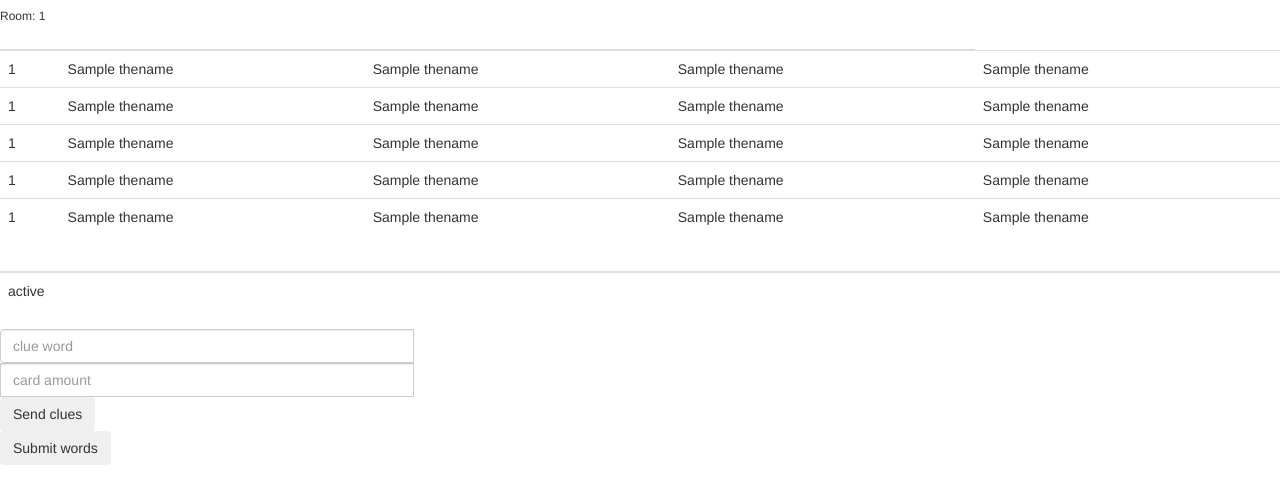
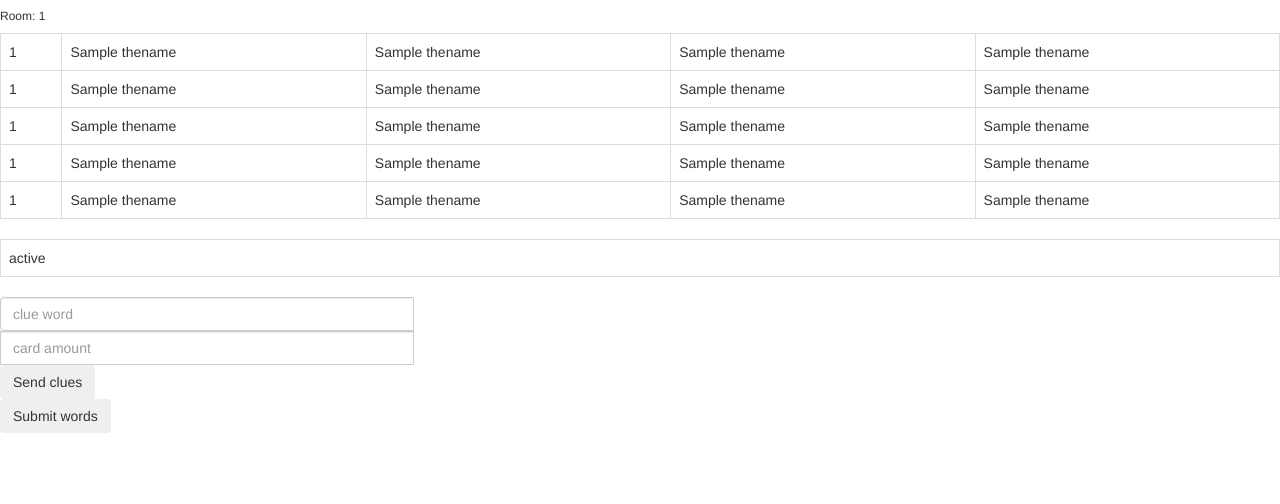
Before and after one commit to mavho/SlugNames, a Flask app: template SlugNames/templates/layouts/game_room.html in a window 1280 px wide. Shown: the top 504 px of the page. Run offline with Flask 2, Linux system fonts and the light colour scheme; the template is opened without the code that fills it: most values are stand-ins (such as "Sample title", 1, 10 or a date in 2020); some libraries are stand-ins or nearby versions.

Commit message:
fixed select bug, table is bordered, gevent-websockets added, removed comments

```diff
--- a/SlugNames/RoomMaster.py
+++ b/SlugNames/RoomMaster.py
@@ -175,6 +175,6 @@ class RoomMaster():
         if ties, it's really up to how this sorted method works
         """
         res = []
-        res = sorted(self.cardQ.items(), key=lambda kv:kv[1])
+        res = sorted(self.cardQ.items(), key=lambda kv:kv[1],reverse=True)
 
         return res[:int(self.clue_amt)]
--- a/SlugNames/run_server.py
+++ b/SlugNames/run_server.py
@@ -35,9 +35,6 @@ def spyGame(roomid):
 def create_room(data):
     """
     sends caller back a room master object and url
-    Wait no room master obj isn't seriliazable, we need to return stuff from it
-    The js files should build off that
-    This can be used either to join a create a room.
     """
     GM = RoomMaster()
     room = data['room']
@@ -163,7 +160,6 @@ def flip_card(data):
     start of the next spy turn
 
     TODO: timer implementation
-    also actions
     """
     # data should have room name or something
     print('data in cards: ', end='', file=sys.stderr)
--- a/SlugNames/static/js/game_page.js
+++ b/SlugNames/static/js/game_page.js
@@ -33,7 +33,7 @@ $(document).ready(function() {
                 }
                 if(tostr in cardQ){
                     delete cardQ[tostr];
-                    tab_rc.css('border-color','white');
+                    tab_rc.css('border-color','#ddd');
                     tab_rc.css('background-color','white');
                 }else if (Object.keys(cardQ).length < cardQ_len){
                     cardQ[tostr] = {'row':row,'col':col};
@@ -163,16 +163,14 @@ function attemptSpyEmit(clue,amt){
 
 //We set agent turn to false once they send to prevent them from sending multiple, even thought the next phase hasn't started
 function attemptAgentEmit(){
-    console.log("ATTEMPTING EMIT");
     if(agent_turn){
-        console.log("ATTEMPTING EMIT");
         socket.emit("flip card", {'roomid':roomid, 'turn':team, 'cards':cardQ});
         agent_turn = false;
         //remove styling from the cardQ, then reset it
         for(let card of Object.keys(cardQ)){
             let rc = cardQ[card];
             let tab_rc = $("#" + rc['row'] + '-'+ rc['col']);
-            tab_rc.css('border-color','grey');
+            tab_rc.css('border-color','#ddd');
             tab_rc.css('background-color','white');
         }
         cardQ = {};
--- a/SlugNames/templates/layouts/game_room.html
+++ b/SlugNames/templates/layouts/game_room.html
@@ -3,15 +3,7 @@
 {% block content %}
     <h6 id="maintitle">Room: {{ roomid }} </h6>
     <h6 id="debug"></h6>
-    <table id="word_table" class="table">
-        <thead>
-            <tr>
-                <th scope="col"></th>
-                <th scope="col"> </th>
-                <th scope="col"> </th>
-                <th scope="col"> </th>
-                </tr>
-        </thead>
+    <table id="word_table" class="table table-bordered">
         <tbody>
         {% for i in range(5) %}
             <tr>
@@ -60,15 +52,7 @@
     </table>
 
     {% if boardstate %}
-    <table class="table">
-        <thead>
-            <tr>
-                <th scope="col"></th>
-                <th scope="col"> </th>
-                <th scope="col"> </th>
-                <th scope="col"> </th>
-            </tr>
-        </thead>
+    <table class="table table-bordered">
         <tbody>
         {% for row in boardstate %}
             <tr>
--- a/requirements.txt
+++ b/requirements.txt
@@ -1,5 +1,6 @@
 bottle==0.12.17
 certifi==2020.4.5.1
+cffi==1.14.0
 chardet==3.0.4
 click==7.1.1
 dnspython==1.16.0
@@ -10,6 +11,8 @@ Flask-DotEnv==0.1.2
 Flask-Session==0.3.1
 Flask-SocketIO==4.3.0
 Flask-SQLAlchemy==2.4.1
+gevent==20.5.1
+gevent-websocket==0.10.1
 greenlet==0.4.15
 gunicorn==19.9.0
 idna==2.8
@@ -18,6 +21,7 @@ Jinja2==2.11.2
 MarkupSafe==1.1.1
 monotonic==1.5
 pluralize==0.1.5
+pycparser==2.20
 pydal==20190915.2
 PyJWT==1.7.1
 python-dotenv==0.13.0
@@ -34,3 +38,5 @@ visitor==0.1.3
 Werkzeug==1.0.1
 wincertstore==0.2
 yatl==1.0.11
+zope.event==4.4
+zope.interface==5.1.0
```
